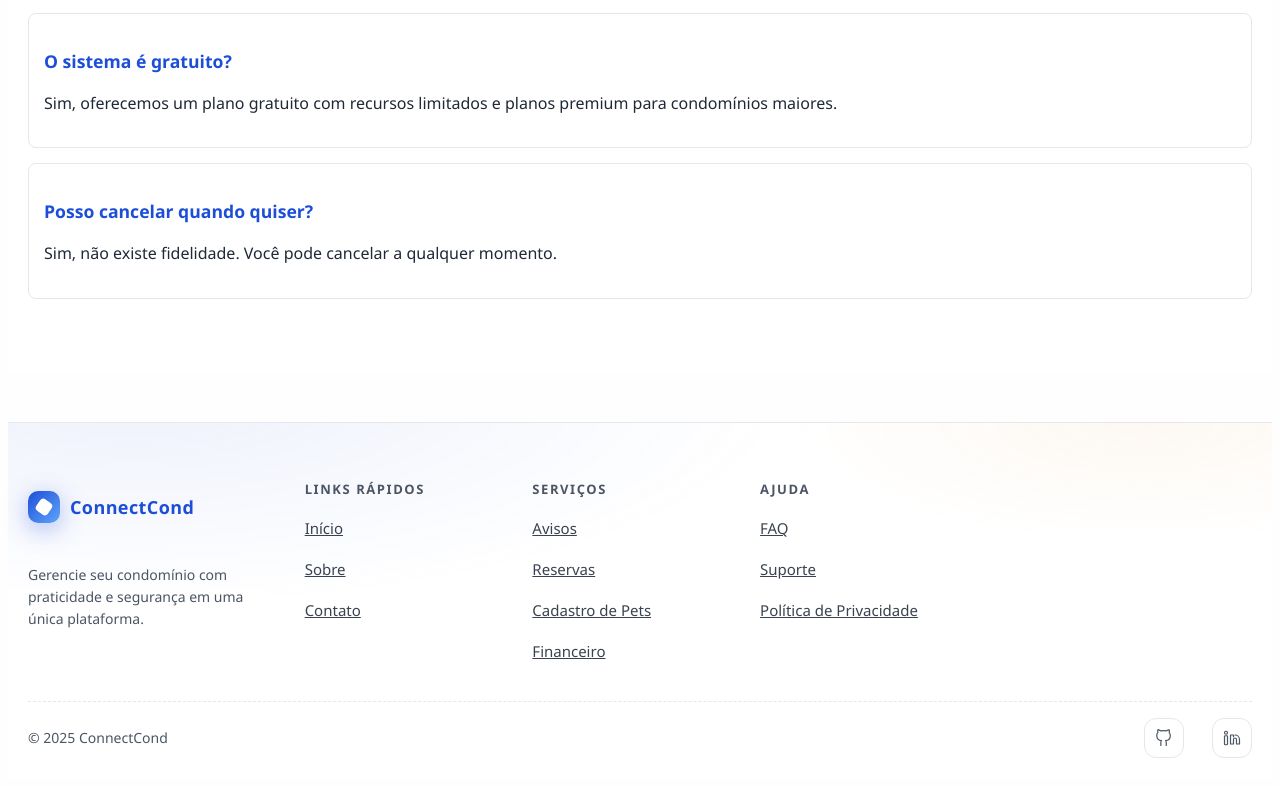
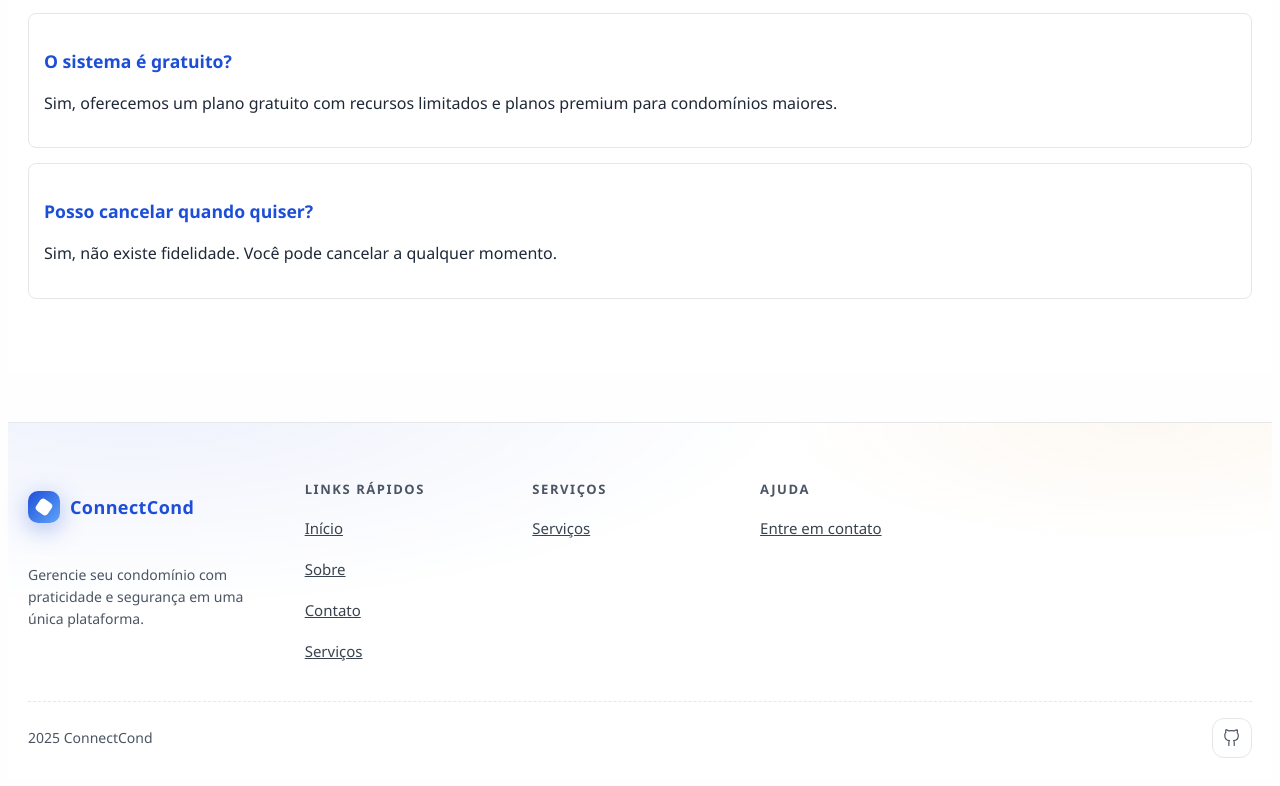
Before and after one commit to Lucas-Alexandre131/connectcond, a website: page pages/contact.html in a window 1280 px wide. Shown: the part 2707-3493 px from the top of the page. Drawn offline with Linux system fonts and the light colour scheme.

Commit message:
adicionado a base do novo footer

```diff
--- a/pages/contact.html
+++ b/pages/contact.html
@@ -181,42 +181,28 @@
                     <a href="/index.html">Início</a>
                     <a href="/pages/about.html">Sobre</a>
                     <a href="/pages/contact.html">Contato</a>
+                    <a href="/pages/services.html">Serviços</a>
                 </nav>
 
                 <nav class="col">
                     <h4>Serviços</h4>
-                    <a href="#">Avisos</a>
-                    <a href="#">Reservas</a>
-                    <a href="#">Cadastro de Pets</a>
-                    <a href="#">Financeiro</a>
+                    <a href="/pages/services.html">Serviços</a>
                 </nav>
 
                 <div class="col">
                     <h4>Ajuda</h4>
-                    <a href="#">FAQ</a>
-                    <a href="#">Suporte</a>
-                    <a href="#">Política de Privacidade</a>
+                    <a href="/pages/contact.html">Entre em contato</a>
                 </div>
             </section>
 
             <section class="footer__bottom">
-                <span>© <span id="year"></span> ConnectCond</span>
+                <span> <span id="year"></span> ConnectCond</span>
                 <div class="social">
                     <a class="icon" href="https://github.com/ConnectCondoFrontEnd" aria-label="GitHub">
-                        <!-- GitHub Icon -->
                         <svg viewBox="0 0 24 24" fill="none" stroke="currentColor" stroke-width="1.6"
                             stroke-linecap="round" stroke-linejoin="round">
                             <path
                                 d="M15 22v-3.9a3.4 3.4 0 0 0-.9-2.6c3.1-.3 6.3-1.5 6.3-7a5.4 5.4 0 0 0-1.5-3.7a4.9 4.9 0 0 0-.1-3.7s-1.2-.3-3.9 1.5a13.5 13.5 0 0 0-7 0C5.2.8 4 .9 4 .9a4.9 4.9 0 0 0-.1 3.7A5.4 5.4 0 0 0 2.4 8.5c0 5.4 3.3 6.7 6.3 7a3.4 3.4 0 0 0-.9 2.6V22" />
-                        </svg>
-                    </a>
-                    <a class="icon" href="#" aria-label="LinkedIn">
-                        <!-- LinkedIn Icon -->
-                        <svg viewBox="0 0 24 24" fill="none" stroke="currentColor" stroke-width="1.6"
-                            stroke-linecap="round" stroke-linejoin="round">
-                            <path d="M16 8a6 6 0 0 1 6 6v6h-4v-6a2 2 0 1 0-4 0v6h-4v-12h4v2.2" />
-                            <rect x="2" y="9" width="4" height="12" rx="1" />
-                            <circle cx="4" cy="5" r="2" />
                         </svg>
                     </a>
                 </div>
```
Also changed, not shown: pages/about.html (+5 -9 lines), pages/login.html (+7 -9 lines), pages/services.html (+6 -8 lines), pages/sign.html (+6 -9 lines).
